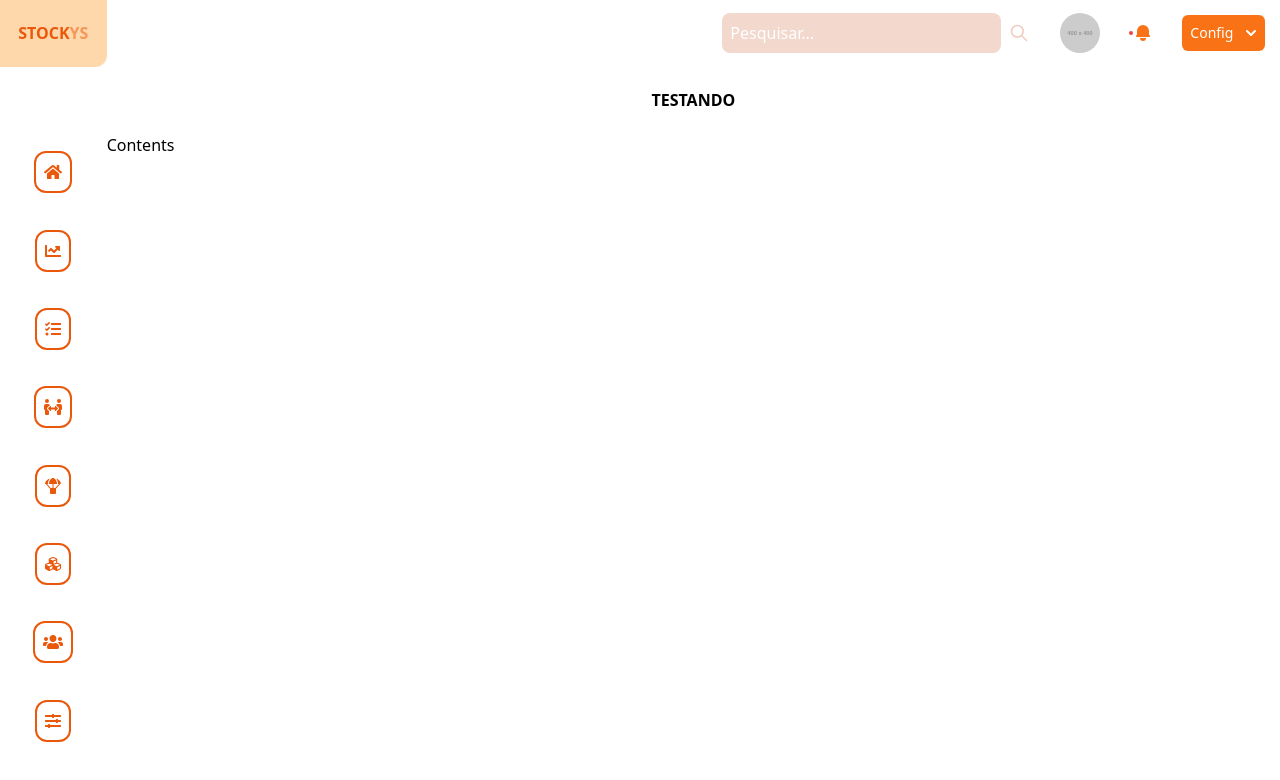
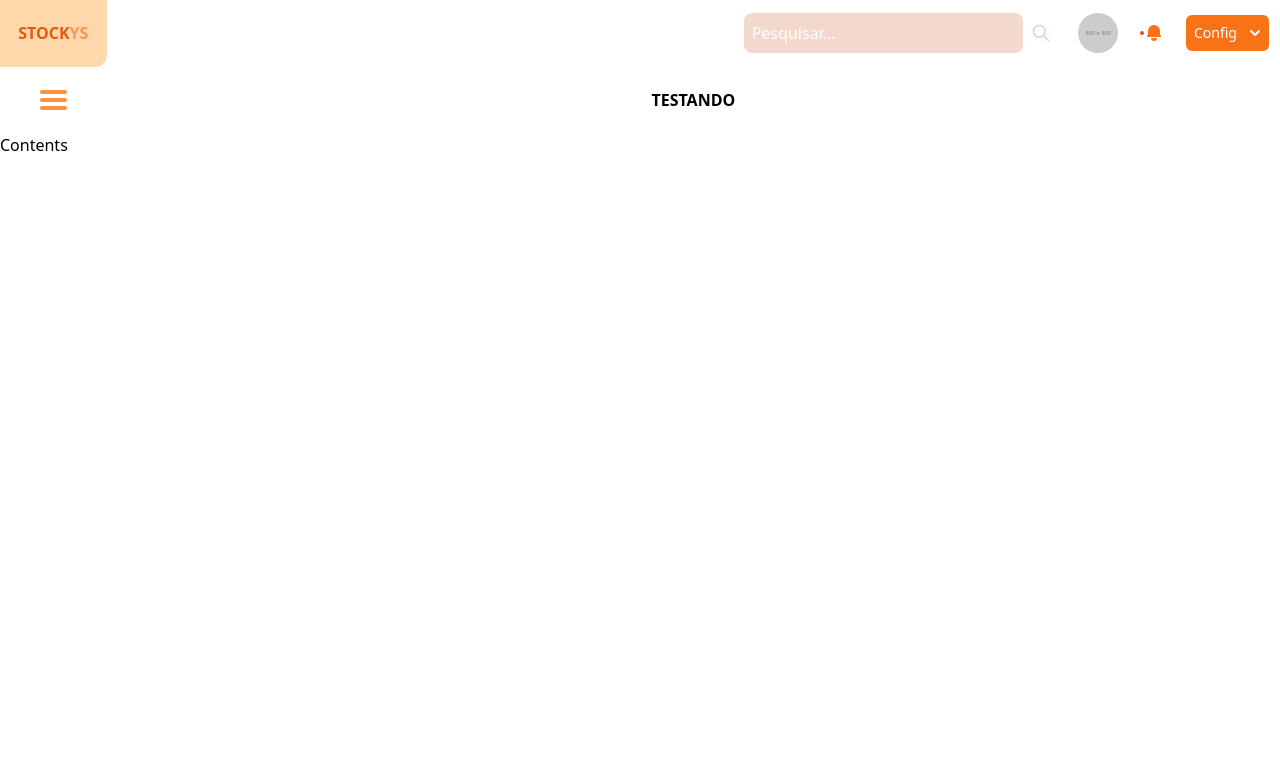
Before and after one commit to nando09/dashboard, a Vue app: page / in a window 1280 px wide. Shown: the top 780 px of the page. Built offline with nearby package versions, Linux system fonts and the light colour scheme.

Commit message:
Standard model finished

```diff
--- /dev/null
+++ b/src/components/Default.vue
@@ -0,0 +1,24 @@
+<template>
+  <div class="grid grid-rows-6 grid-cols-12 h-screen">
+    <div class="col-span-12 grid grid-rows-2">
+      <Top class="row-span-1" />
+      <div class="row-span-1 grid grid-cols-12">
+        <Aside />
+      </div>
+    </div>
+    <component :is="menu" class="row-span-5 col-span-12"/>
+  </div>
+</template>
+<script lang="ts" setup>
+import Top from '../layouts/navs/Top.vue';
+import Aside from '../layouts/navs/Aside.vue';
+
+import { defineProps } from 'vue'
+defineProps({
+    menu: {
+        default: null
+    }
+})
+
+
+</script>
--- a/src/index.css
+++ b/src/index.css
@@ -62,3 +62,9 @@
 	transform: translate(0) scale(1);
 	visibility: visible;
 }
+
+.menu-aside-button:hover > .menu-aside-hidden{
+	opacity:1;
+	transform: translate(0) scale(1);
+	visibility: visible;
+}
--- a/src/layouts/navs/Aside.vue
+++ b/src/layouts/navs/Aside.vue
@@ -1,26 +1,25 @@
 <template>
-    <div class="grid grid-rows-6">
-        <div class="grid grid-rows-2 row-span-1">
-            <div class="row-span-1 bg-orange-200 w-full flex justify-center items-center uppercase font-bold text-orange-600 rounded-br-xl">
-                Stock<span class=" opacity-50">ys</span>
+    <div class="col-span-1">
+        <div class="h-full w-full menu-aside-button transition duration-700">
+        <div class="w-full h-full flex flex-col-reverse items-center justify-center relative menu-hamburguer">
+            <div class="w-1/4 h-1 rounded bg-orange-400 mt-1"></div>
+            <div class="w-1/4 h-1 rounded bg-orange-400 mt-1"></div>
+            <div class="w-1/4 h-1 rounded bg-orange-400"></div>
+        </div>
+        <div class="flex flex-col-reverse items-center relative invisible menu-aside-hidden transition-all duration-700 transform origin-top scale-50">
+            <div class=" text-orange-600 absolute top-0 bg-orange-100 bg-opacity-70 rounded-xl">
+                <div v-for="menu in menus" :key="menu.id" class="m-7">
+                    <router-link :to="menu.router" class="border-2 border-orange-600 p-2 rounded-xl"><font-awesome-icon :icon="menu.name" /></router-link>
+                </div>
             </div>
         </div>
-        <div class="row-span-5 text-orange-600 flex flex-col justify-around text-center pb-10">
-            <div v-for="menu in menus" :key="menu.id">
-                <router-link :to="menu.router" class=" border-2 border-orange-600 p-2 rounded-xl"><font-awesome-icon :icon="menu.name" /></router-link>
-            </div>
         </div>
+    </div>
+    <div class="col-span-11">
+        <h1 class="h-full font-semibold uppercase flex items-center justify-center">Testando</h1>
     </div>
 </template>
 <script lang="ts" setup>
-import EmployeeIcon from '../../components/icons/MenuAside/EmployeeIcon.vue';
-import GoalIcon from '../../components/icons/MenuAside/GoalIcon.vue';
-import HomeIcon from '../../components/icons/MenuAside/HomeIcon.vue';
-import PlanIcon from '../../components/icons/MenuAside/PlanIcon.vue';
-import ProductIcon from '../../components/icons/MenuAside/ProductIcon.vue';
-import SettingsIcon from '../../components/icons/MenuAside/SettingsIcon.vue';
-import SupplierIcon from '../../components/icons/MenuAside/SupplierIcon.vue';
-
 // import MenusAside from '../contents/Aside/Menus.vue'
 
 const menus = [
--- a/src/layouts/navs/Top.vue
+++ b/src/layouts/navs/Top.vue
@@ -1,6 +1,11 @@
 <template>
-  <div class="w-full grid grid-cols-10">
-    <div class="col-span-8 flex justify-end items-center ">
+  <div class="w-full grid grid-cols-12">
+    <div class="col-span-1">
+        <div class="bg-orange-200 h-full w-full flex justify-center items-center uppercase font-bold text-orange-600 rounded-br-xl">
+            Stock<span class=" opacity-50">ys</span>
+        </div>
+    </div>
+    <div class="col-span-9 flex justify-end items-center ">
       <Search />
     </div>
     <div class="col-span-2 flex items-center justify-around">
--- a/src/views/Home.vue
+++ b/src/views/Home.vue
@@ -1,22 +1,8 @@
 <template>
-  <div class="grid grid-rows-6 grid-cols-12 h-screen">
-    <Aside class="row-span-6 col-span-1 h-full"/>
-    <div class="col-span-11 grid grid-rows-2">
-      <Top class="row-span-1" />
-      <div class="row-span-1">
-        <h1 class="h-full font-semibold uppercase flex items-center justify-center">Testando</h1>
-      </div>
-    </div>
-    <ContentHome class="row-span-5 col-span-11"/>
-  </div>
-
-
-  <div class="grid grid-flow-col">
-  </div>
+  <Default :menu="ContentHome" />
 </template>
 
 <script setup>
-import Top from '../layouts/navs/Top.vue';
-import Aside from '../layouts/navs/Aside.vue';
+import Default from '../components/Default.vue';
 import ContentHome from '../layouts/contents/ContentHome.vue';
 </script>
```
